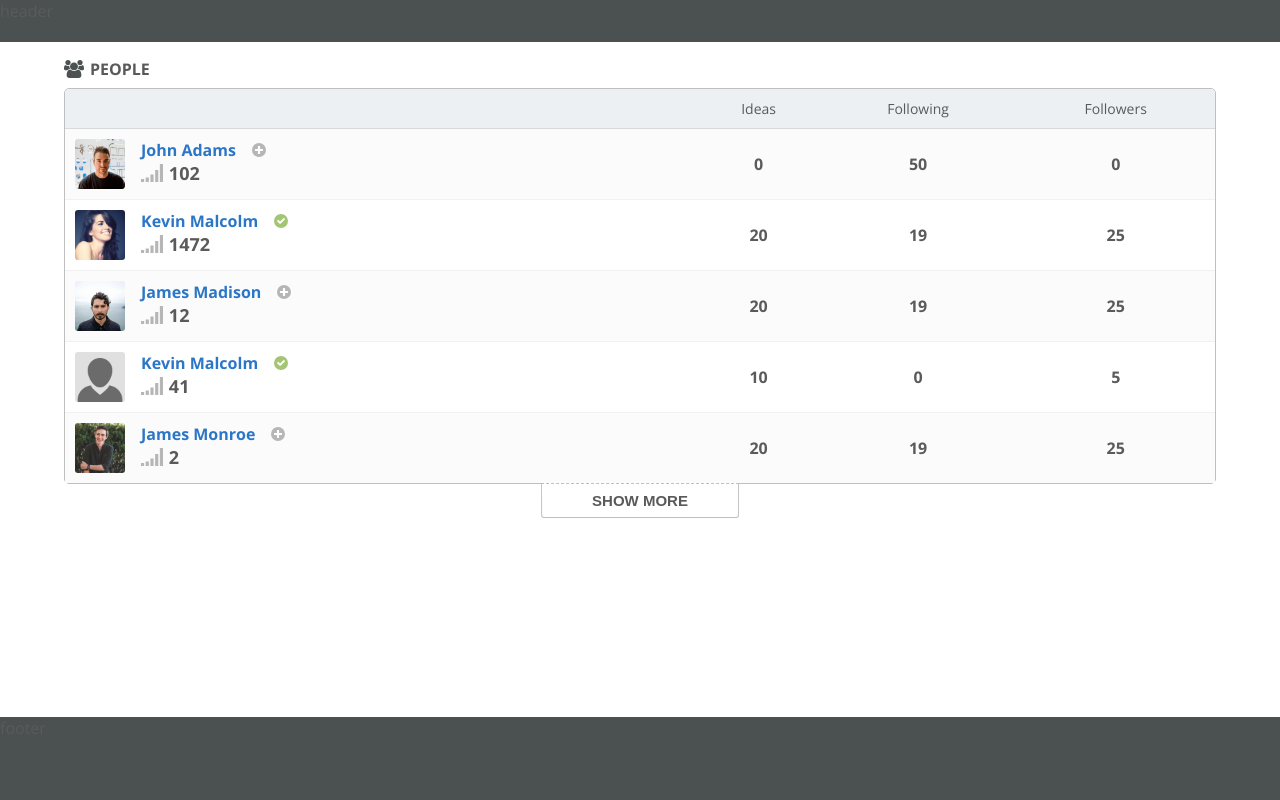
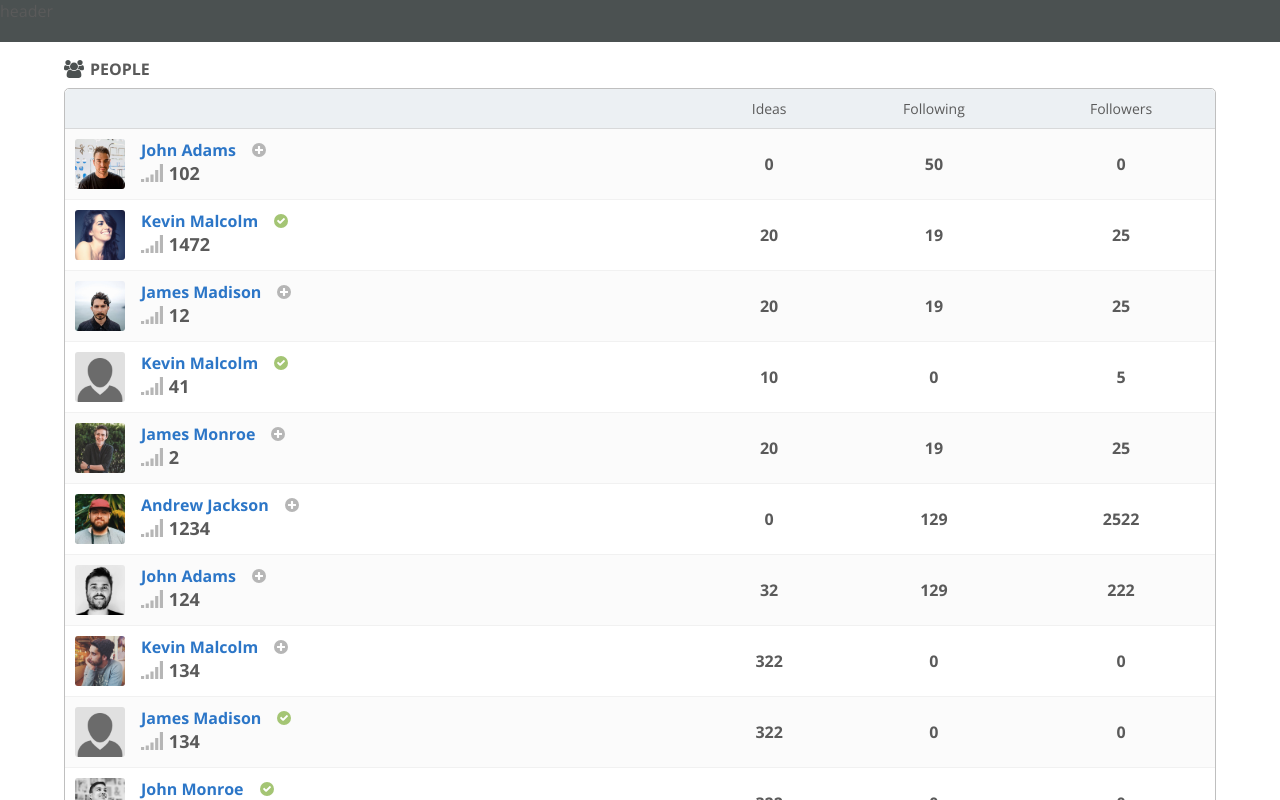
Before and after one commit to romankrru/people, a React app: page / in a window 1280 px wide. Shown: the top 800 px of the page. Built offline with nearby package versions, Linux system fonts and the light colour scheme.

Commit message:
Add data to state

```diff
--- a/src/containers/People/People.js
+++ b/src/containers/People/People.js
@@ -74,6 +74,89 @@ class People extends Component {
           followers: 25,
         },
       },
+      {
+        id: 6,
+        name: 'Andrew Jackson',
+        avatar: 'static/avatars/5.jpeg',
+        rating: '1234',
+        isFollowing: false,
+        stats: {
+          ideas: 0,
+          following: 129,
+          followers: 2522,
+        },
+      },
+      {
+        id: 7,
+        name: 'John Adams',
+        avatar: 'static/avatars/6.jpeg',
+        rating: '124',
+        isFollowing: false,
+        stats: {
+          ideas: 32,
+          following: 129,
+          followers: 222,
+        },
+      },
+      {
+        id: 8,
+        name: 'Kevin Malcolm',
+        avatar: 'static/avatars/7.jpeg',
+        rating: '134',
+        isFollowing: false,
+        stats: {
+          ideas: 322,
+          following: 0,
+          followers: 0,
+        },
+      },
+      {
+        id: 9,
+        name: 'James Madison',
+        rating: '134',
+        isFollowing: true,
+        stats: {
+          ideas: 322,
+          following: 0,
+          followers: 0,
+        },
+      },
+      {
+        id: 10,
+        name: 'John Monroe',
+        rating: '134',
+        isFollowing: true,
+        avatar: 'static/avatars/8.jpeg',
+        stats: {
+          ideas: 322,
+          following: 0,
+          followers: 0,
+        },
+      },
+      {
+        id: 11,
+        name: 'James Malcolm',
+        rating: 1,
+        isFollowing: true,
+        avatar: 'static/avatars/9.jpeg',
+        stats: {
+          ideas: 0,
+          following: 1,
+          followers: 1,
+        },
+      },
+      {
+        id: 12,
+        name: 'John Malcolm',
+        rating: '1',
+        isFollowing: true,
+        avatar: 'static/avatars/10.jpeg',
+        stats: {
+          ideas: 1,
+          following: 32,
+          followers: 87,
+        },
+      },
     ],
   }
 
```
